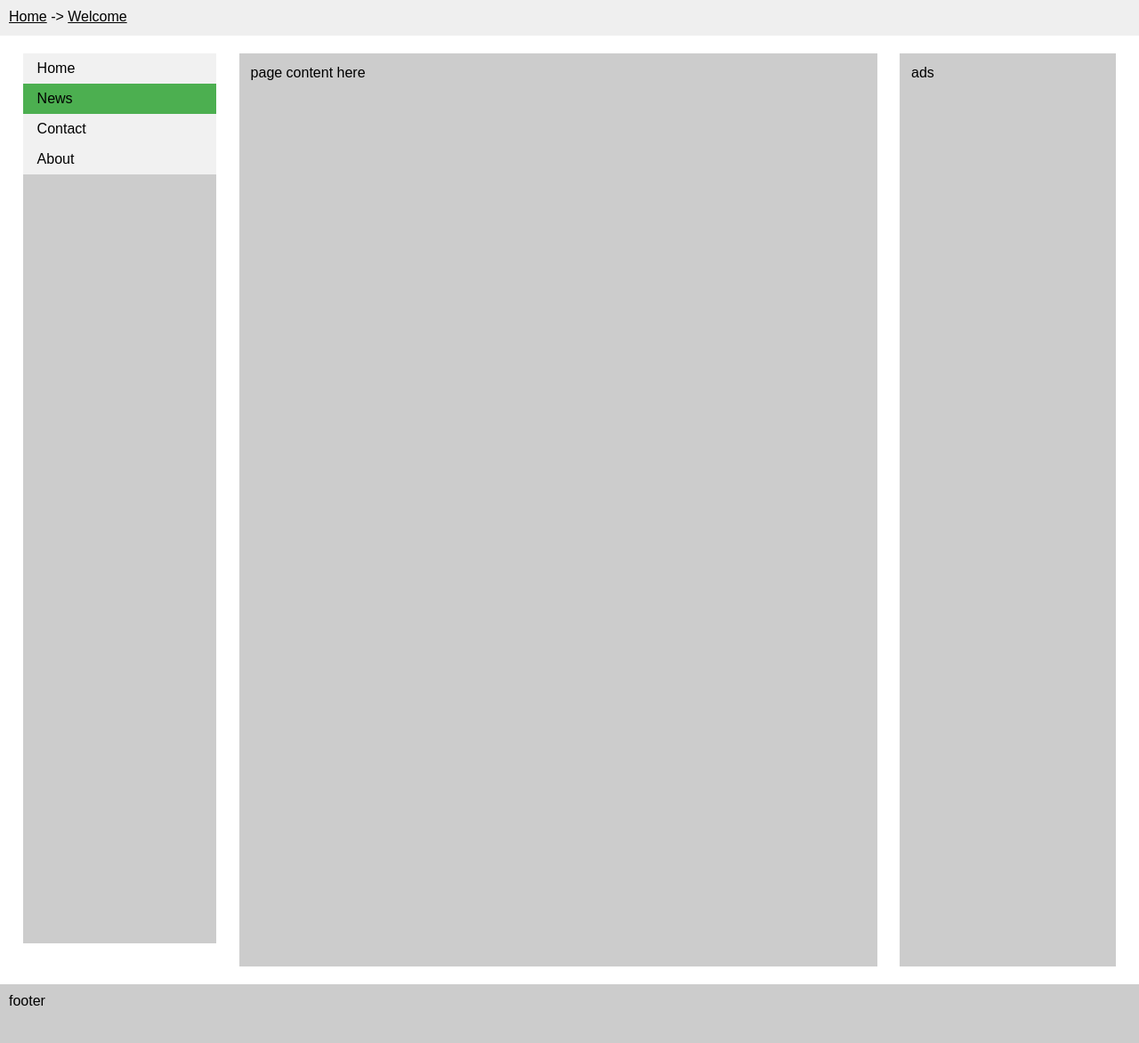
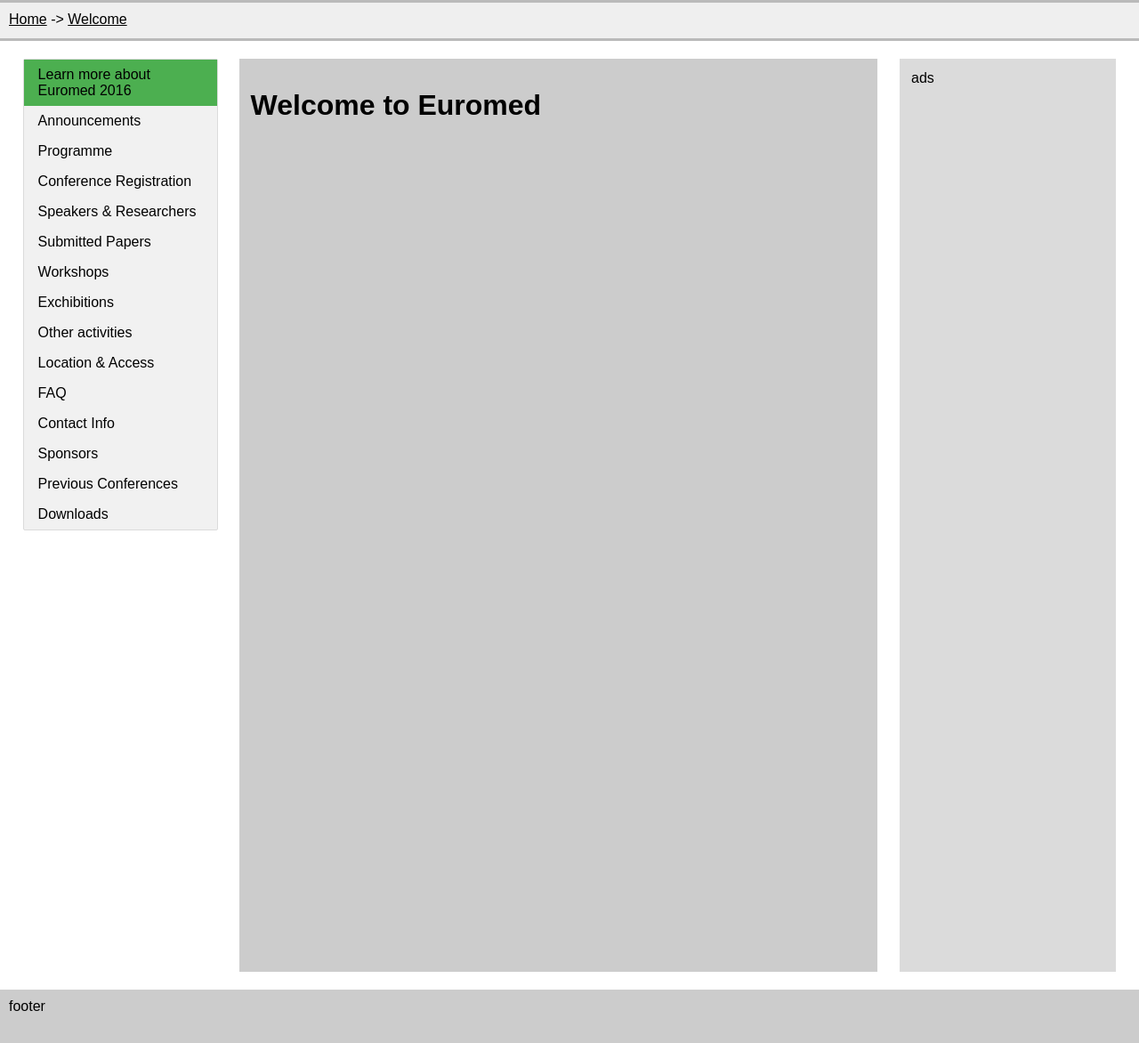
Before and after one commit to panosfoto/euromed2016-2017, a PHP site: page / in a window 1280 px wide. Shown: the part 140-1312 px from the top of the page at 89% size. Before the commit the page ends 1270 px from the top, so only its background shows below. Run offline with PHP 8.4, Linux system fonts and the light colour scheme.

Commit message:
added categories in menu

```diff
--- a/index.html
+++ b/index.html
@@ -16,13 +16,26 @@
 
                 <div class=side_menu>
                      <ul>
-                      <li><a href="default.asp">Home</a></li>
-                      <li class=active><a href="news.asp">News</a></li>
-                      <li><a href="contact.asp">Contact</a></li>
-                      <li><a href="about.asp">About</a></li>
+                      <li class="active"><a href="learnmore.html">Learn more about Euromed 2016</a></li>
+                      <li><a href="announcements.html">Announcements</a></li>
+                      <li><a href="programme.html">Programme</a></li>
+                      <li><a href="confreg.html">Conference Registration</a></li>
+                      <li><a href="speaknres.html">Speakers & Researchers</a></li>
+                      <li><a href="submittedpapers.html">Submitted Papers</a></li>
+                      <li><a href="workshops.html">Workshops</a></li>
+                      <li><a href="exchibitions.html">Exchibitions</a></li>
+                      <li><a href="otheractivities.html">Other activities</a></li>
+                      <li><a href="locac.html">Location & Access</a></li>
+                      <li><a href="faq.html">FAQ</a></li>
+                      <li><a href="contact.html">Contact Info</a></li>
+                      <li><a href="sponsors.html">Sponsors</a></li>
+                      <li><a href="prevconf.html">Previous Conferences</a></li>
+                      <li><a href="downloads.html">Downloads</a></li>
                     </ul>
                 </div>
-                <div class="page_content">page content here</div>
+                <div class="page_content">
+                    <h1>Welcome to Euromed</h1>
+                </div>
                 <div class="ads_panel">ads</div>
 
                 <div id="footer">footer</div>
--- a/styles.css
+++ b/styles.css
@@ -11,6 +11,9 @@ body {
     }
 
     #navigation{
+        border-top-style:solid;
+        border-bottom-style:solid;
+        border-color:#bababa;
         background-color:#efefef;
         padding:10px;
         height:20px;
@@ -28,7 +31,7 @@ body {
          float:left;
          width:17%;
          margin-left:2%;
-         background-color:#cccccc;
+         background-color:white;
          padding:0%;
          margin-top:20px;
          height:1000px;
@@ -42,13 +45,14 @@ body {
          padding:1%;
          margin-top:20px;
          height:1000px;
+         overflow: auto;
     }
 
     .ads_panel{
          float:right;
          width:17%;
          margin-right:2%;
-         background-color:#cccccc;
+         background-color:#dbdbdb;
          padding:1%;
          margin-top:20px;
          height:1000px;
@@ -59,6 +63,8 @@ ul {
     margin: 0;
     padding: 0;
     width: 100%;
+    border: 1px solid #dbdbdb;
+    border-radius:2px;
     background-color: #f1f1f1;
 }
 
```
